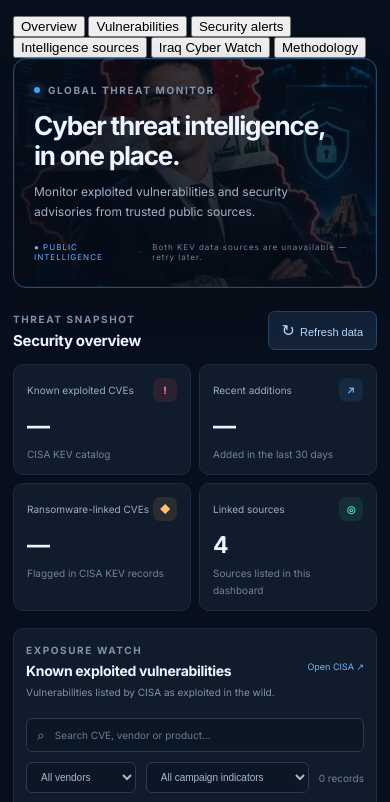
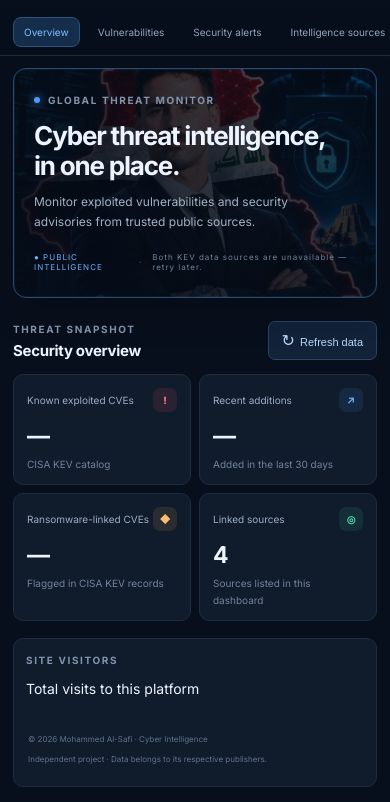
Before and after one commit to Moh07tt/a, a plain HTML site: page index.html in a window 390 px wide. Shown: the part 61-863 px from the top of the page. Drawn offline with Linux system fonts and the light colour scheme; no server answers.

Commit message:
Style compact responsive dashboard tabs

```diff
--- a/assets/style.css
+++ b/assets/style.css
@@ -89,3 +89,18 @@ html[dir="rtl"] .cve-reference-list{padding-left:0;padding-right:18px}
   }
   .hero-orbit{display:none}
 }
+
+
+/* Compact, tab-based dashboard navigation */
+.section-tabs{display:flex;gap:7px;align-items:center;overflow-x:auto;white-space:nowrap;padding:0 0 12px;margin:0 0 12px;border-bottom:1px solid var(--line);scrollbar-width:thin;position:sticky;top:0;z-index:20;background:rgba(8,15,28,.96);backdrop-filter:blur(12px)}
+.section-tab{flex:0 0 auto;border:1px solid transparent;border-radius:8px;background:transparent;color:#91a4bc;padding:9px 12px;font:inherit;font-size:11px;cursor:pointer}
+.section-tab:hover{background:#13243a;color:#dceaff}
+.section-tab.active{background:#142d4a;border-color:#2c5278;color:#80bdff}
+.tab-panel{display:none}
+.tab-panel.active{display:block;animation:tabIn .18s ease-out}
+@keyframes tabIn{from{opacity:.5;transform:translateY(4px)}to{opacity:1;transform:translateY(0)}}
+@media(max-width:720px){
+ .section-tabs{top:60px;margin:0 -13px 12px;padding:8px 13px;background:rgba(8,15,28,.97)}
+ .section-tab{font-size:10px;padding:8px 10px}
+ .page-content{padding-top:10px}
+}
```
